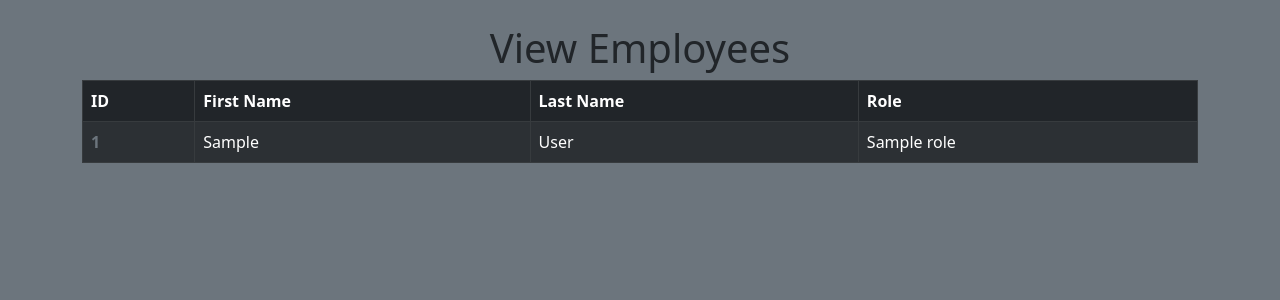
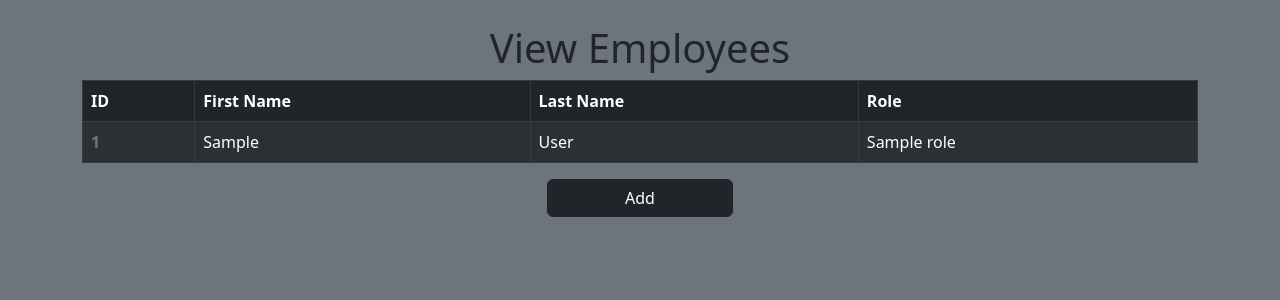
Before and after one commit to Codeyg12/Employee_Management, a Django app: page /view_employees in a window 1280 px wide. Shown: the part 56-356 px from the top of the page. Run offline with Django 4.2, Linux system fonts and the light colour scheme; a user stored in the database is signed in; tables that the repository leaves empty hold one stand-in row (values such as "Sample post").

Commit message:
adding buttons to employee table

```diff
--- a/webpage/templates/add_employee.html
+++ b/webpage/templates/add_employee.html
@@ -1,4 +1,7 @@
 {% extends 'base.html' %} {% block content %}
+
+<a href="{% url 'view_employees' %}" class="btn btn-outline-light mb-3"><i class="fa-solid fa-arrow-left"></i></a>
+
 
 <div class="col-md-6 offset-md-3">
     <h1>Add Employee</h1>
--- a/webpage/templates/view_employees.html
+++ b/webpage/templates/view_employees.html
@@ -37,4 +37,7 @@
     </tbody>
     {% endif %}
   </table>
+  <div class="d-grid gap-2 col-2 mx-auto">
+    <a href="{% url 'add_employee' %}" class="btn btn-dark">Add</a>
+</div>
 {% endblock %}
```
